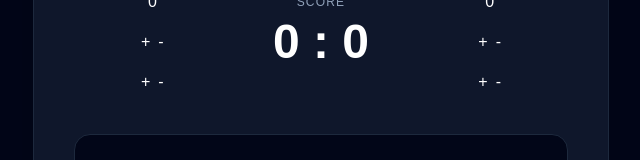
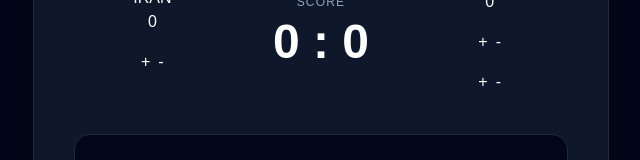
Before and after one commit to zibanoori/MatchTimer, a React (Vite) app: page / in a window 1280 px wide. Shown: the part 253-413 px from the top of the page, without its empty margins (319-959 px from the left). Built offline with nearby package versions, Linux system fonts and the light colour scheme.

Commit message:
Feat: pass score callbacks to Iran TeamScore

```diff
--- a/src/App.jsx
+++ b/src/App.jsx
@@ -45,23 +45,12 @@ function App() {
 
         <div className="grid grid-cols-3 items-center gap-3">
           <div className="text-center">
-            <TeamScore teamName="IRAN" score={iranScore} />
-
-            <div className="mt-4 flex justify-center gap-2">
-              <button
-                type="button"
-                onClick={() => setIranScore((prev) => prev + 1)}
-              >
-                +
-              </button>
-
-              <button
-                type="button"
-                onClick={() => setIranScore((prev) => Math.max(0, prev - 1))}
-              >
-                -
-              </button>
-            </div>
+            <TeamScore
+              teamName="IRAN"
+              score={iranScore}
+              onIncrease={() => setIranScore((prev) => prev + 1)}
+              onDecrease={() => setIranScore((prev) => Math.max(0, prev - 1))}
+            />
           </div>
 
           <div className="text-center">
```
